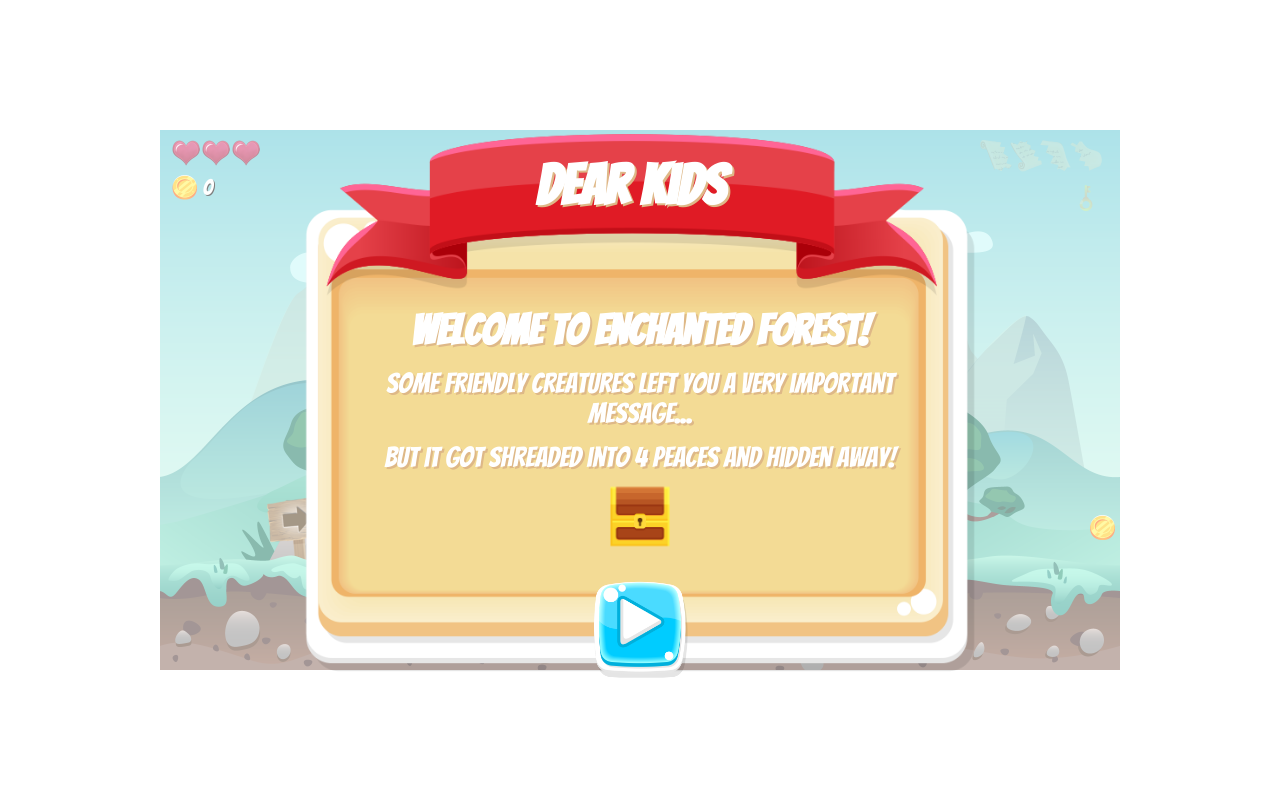
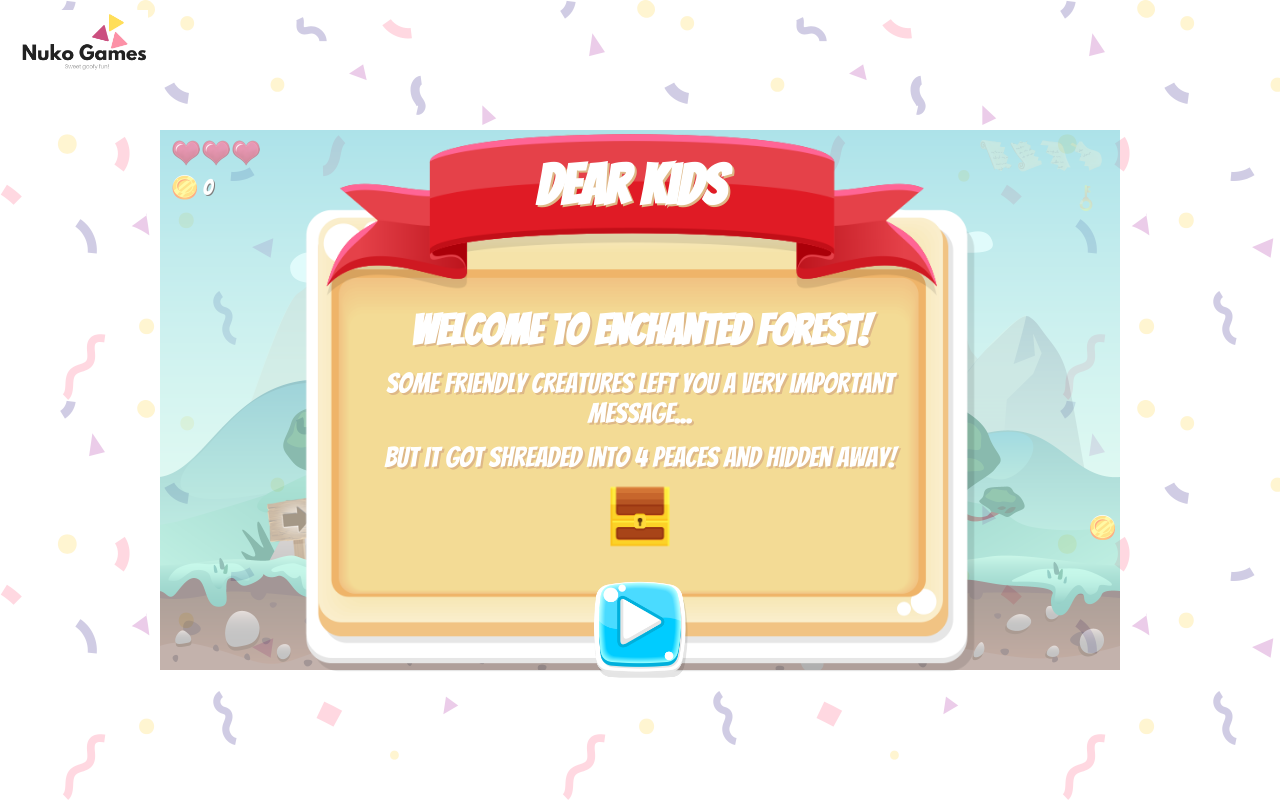
Before and after one commit to jogracz/enchantedForest-head-dog-kids, a plain HTML site: page index.html in a window 1280 px wide. Drawn offline with nearby package versions, Linux system fonts and the light colour scheme; no server answers; animation ran at ten frames a second.

Commit message:
Add logo and confetti gb

```diff
--- a/index.html
+++ b/index.html
@@ -24,6 +24,11 @@
   <body>
     <canvas id="canvas"></canvas>
     <!-- ENCHANTED FOREST -->
+
+    <!-- Logo & Company Name - Link to Etsy Shop-->
+    <a href="https://www.etsy.com/shop/NukoGames" target="_blank" alt="Shop">
+      <img id="logo" src="assets/LogoNameBig.png" />
+    </a>
 
     <!-- FACE -->
     <img id="dog1" src="assets/FACE/dog1.png" />
--- a/style.css
+++ b/style.css
@@ -3,8 +3,14 @@
   padding: 0;
   box-sizing: border-box;
 }
+
+body {
+  background: url("assets/confetti small3.png") left top repeat;
+}
+
 #canvas {
-  /* border: 5px solid black; */
+  /* background-color: red; */
+  /* border: 10px solid white; */
 
   /* centers the canvas */
   position: absolute;
@@ -18,6 +24,16 @@
   max-height: 100%;
 
   font-family: "Bangers", cursive;
+}
+
+#logo {
+  width: 10%;
+  max-width: 800px;
+  min-width: 100px;
+  position: absolute;
+  margin-left: 20px;
+  margin-top: 10px;
+  z-index: -10;
 }
 
 .left {
```
Also changed, not shown: assets/LogoNameBig.png (added), assets/confetti small3.png (added), assets/confetti small4.png (added), assets/confetti.png (added), 1 other file.
